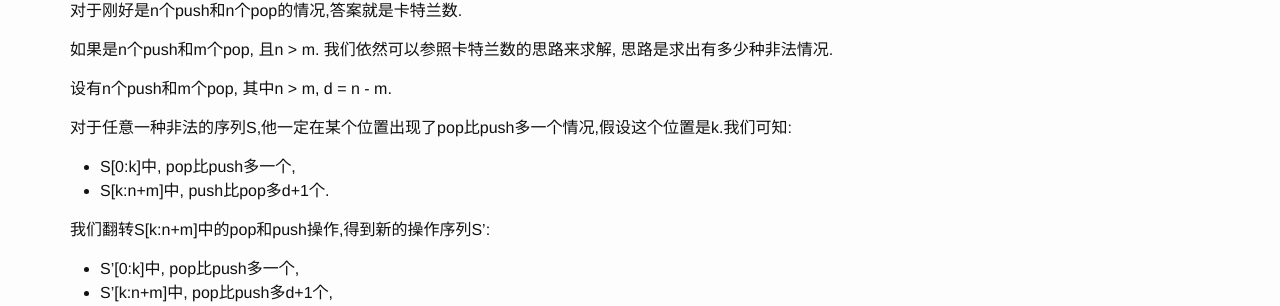
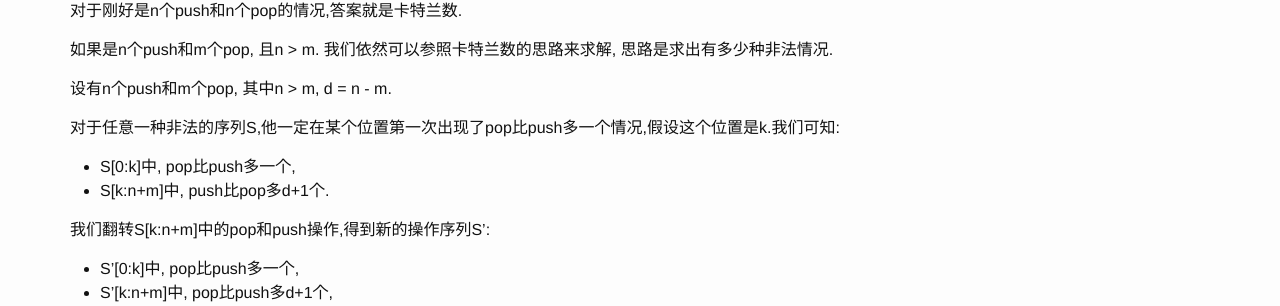
Before and after one commit to FiveEyes/FiveEyes.github.io, a Jekyll site: the page built from _posts/interview/2020-08-01-Catalan-Number.md, in a window 1280 px wide. Shown: the part 552-858 px from the top of the page. Built offline with Jekyll 4.4.1, drawn with Linux system fonts in a browser that asks for light colours.

Commit message:
Update 2020-08-01-Catalan-Number.md

```diff
--- a/_posts/interview/2020-08-01-Catalan-Number.md
+++ b/_posts/interview/2020-08-01-Catalan-Number.md
@@ -25,7 +25,7 @@ categories: Interview
 
 设有n个push和m个pop, 其中n > m, d = n - m.
 
-对于任意一种非法的序列S,他一定在某个位置出现了pop比push多一个情况,假设这个位置是k.我们可知:
+对于任意一种非法的序列S,他一定在某个位置第一次出现了pop比push多一个情况,假设这个位置是k.我们可知:
   - S[0:k]中, pop比push多一个,
   - S[k:n+m]中, push比pop多d+1个.
 
```
